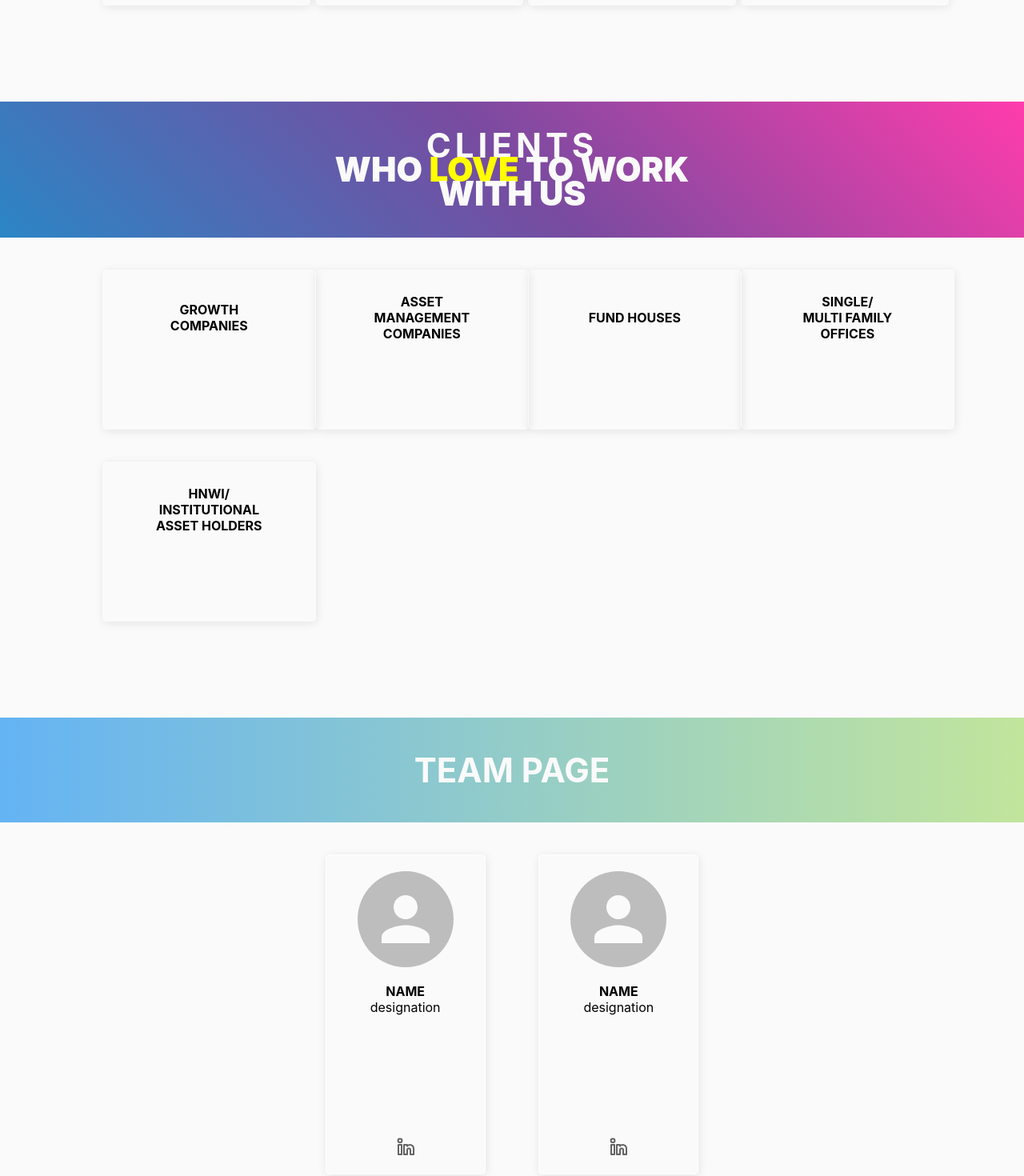
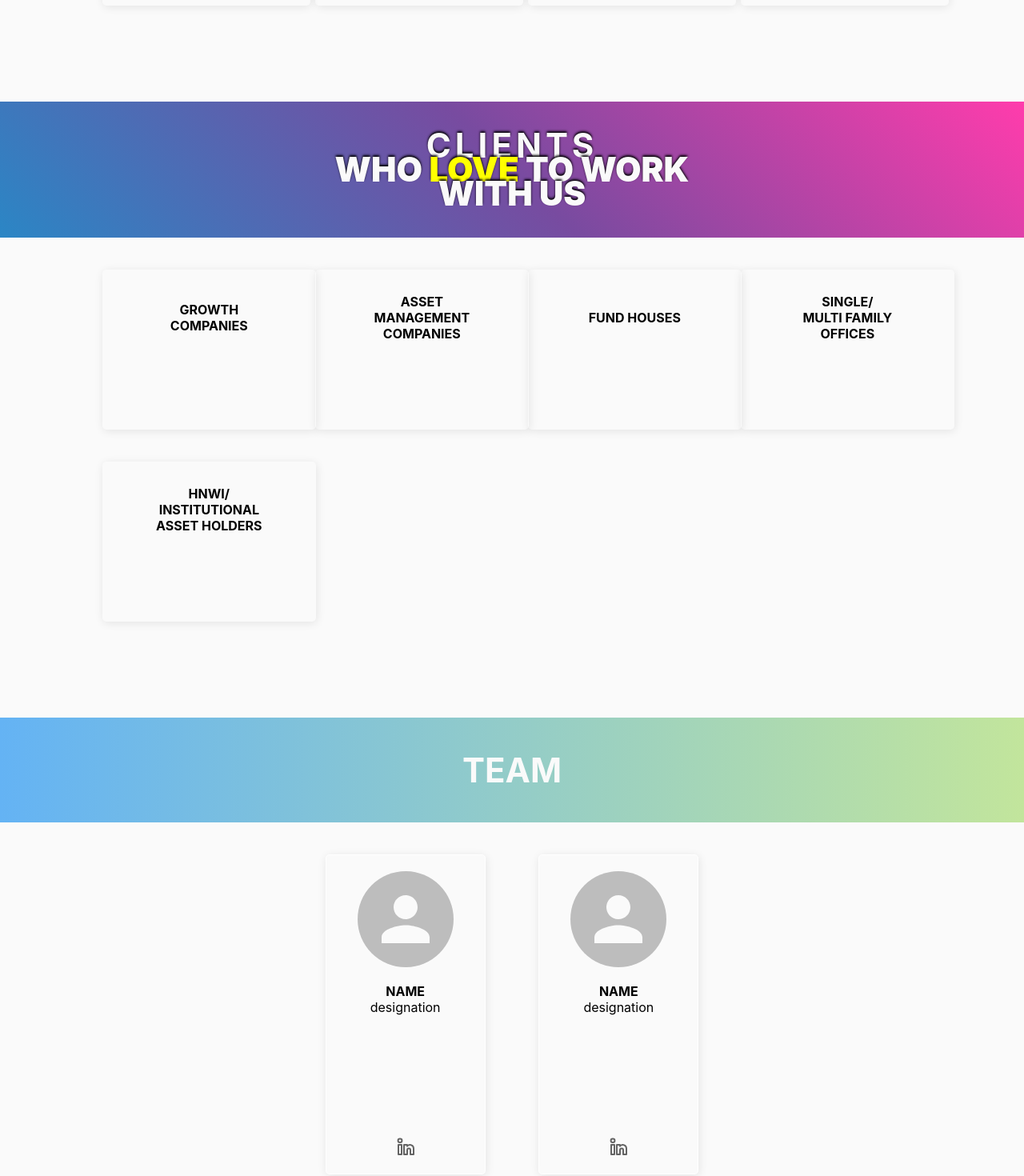
Before and after one commit to mritunjaysaha/project-1, a Next.js app: page / in a window 1280 px wide. Shown: the part 2600-4070 px from the top of the page at 80% size. Built offline with nearby package versions, Linux system fonts and the light colour scheme.

Commit message:
added text shadow

```diff
--- a/pages/index.js
+++ b/pages/index.js
@@ -12,8 +12,6 @@ export default function Home() {
             </Head>
 
             <Header />
-            {/* <Navbar className="navbar" /> */}
-
             <Body />
         </div>
     );
--- a/src/body.jsx
+++ b/src/body.jsx
@@ -79,7 +79,7 @@ export function Body() {
 
             {/* Team page */}
             <section className={styles.teamPageSection}>
-                <h3 className={styles.backgroundGradient3}>team page</h3>
+                <h3 className={styles.backgroundGradient3}>team</h3>
                 <ul>
                     <TeamPageCards />
                     <TeamPageCards />
@@ -90,7 +90,8 @@ export function Body() {
             <section className={styles.secretSection}>
                 <div className={styles.secretDiv}>
                     <h3>
-                        Yes, we can keep <span>a secret</span>
+                        Yes, we can keep{" "}
+                        <span className={styles.spanColor}>a secret</span>
                     </h3>
                     <p>That's why you probably haven't heard of us</p>
                 </div>
--- a/styles/body.module.scss
+++ b/styles/body.module.scss
@@ -80,8 +80,9 @@
     h3 {
         font-size: $fs-large;
         margin: 4rem 0;
-        line-height: 3rem;
+        line-height: $line-height-header;
         letter-spacing: 0.5rem;
+        text-shadow: $text-shadow;
 
         span {
             display: flex;
@@ -197,12 +198,12 @@
             font-weight: bolder;
             color: $white;
 
+            line-height: $line-height-header;
+            margin-bottom: 2rem;
+
             span {
-                position: relative;
-                top: -3rem;
                 font-weight: bolder;
                 display: block;
-                color: $black;
                 margin: 0;
             }
         }
--- a/styles/utils.scss
+++ b/styles/utils.scss
@@ -24,8 +24,6 @@ $fw-regular: 400;
 
 // padding
 $padding-mobile: 2rem;
-$box-shadow: 1px 2px 12px 0px rgba(0, 0, 0, 0.09);
-$box-shadow-hover: 1px 2px 12px 0px rgba(0, 0, 0, 0.2);
 
 // animation
 $card-transition: ease-in 0.3s;
@@ -33,6 +31,15 @@ $card-transition: ease-in 0.3s;
 // desktop margin
 $marginTopBottom: 12rem;
 
+// shadows
+$box-shadow: 1px 2px 12px 0px rgba(0, 0, 0, 0.09);
+$box-shadow-hover: 1px 2px 12px 0px rgba(0, 0, 0, 0.2);
+$text-shadow: 0px -2px 3px rgba(0, 0, 0, 1);
+
+// line height
+$line-height-header: 3rem;
+
 .spanColor {
     color: yellow;
+    text-shadow: $text-shadow;
 }
```
Also changed, not shown: 1 other file (tests, documents, lock files or other folders).
